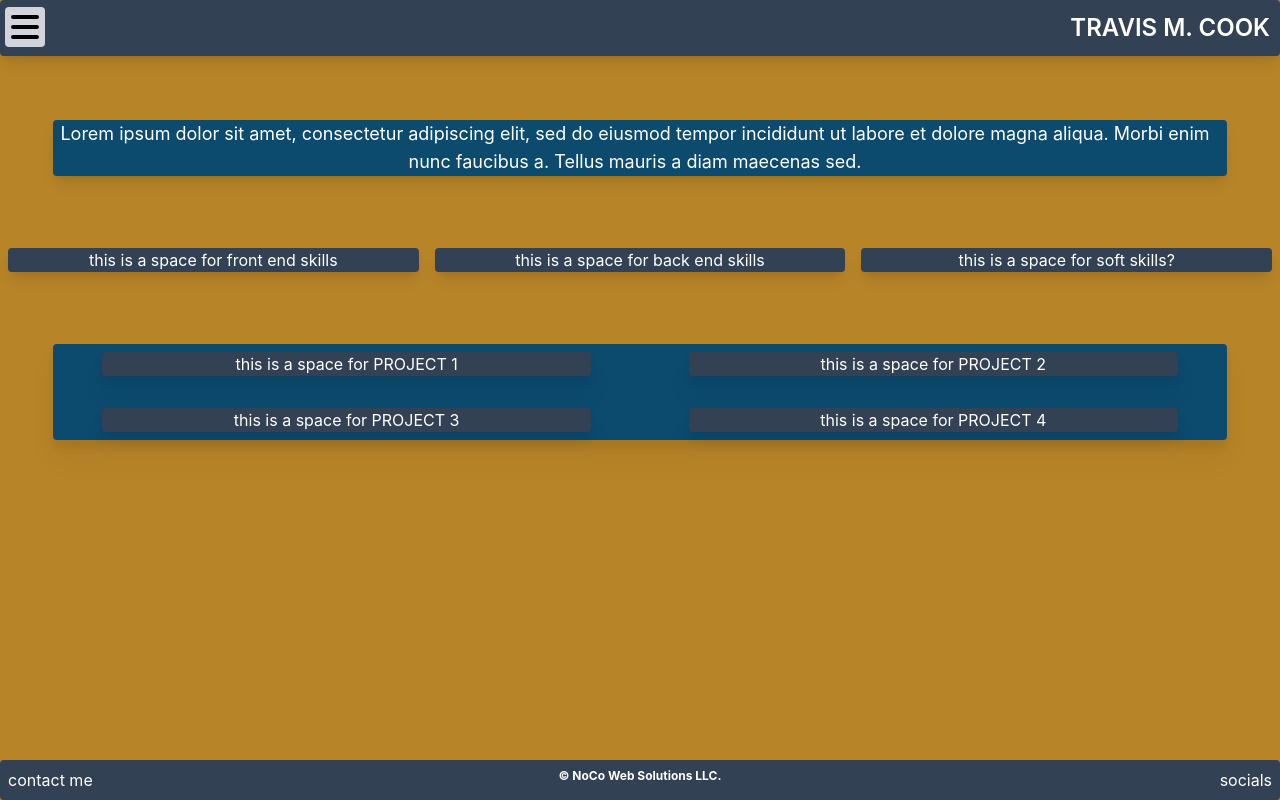
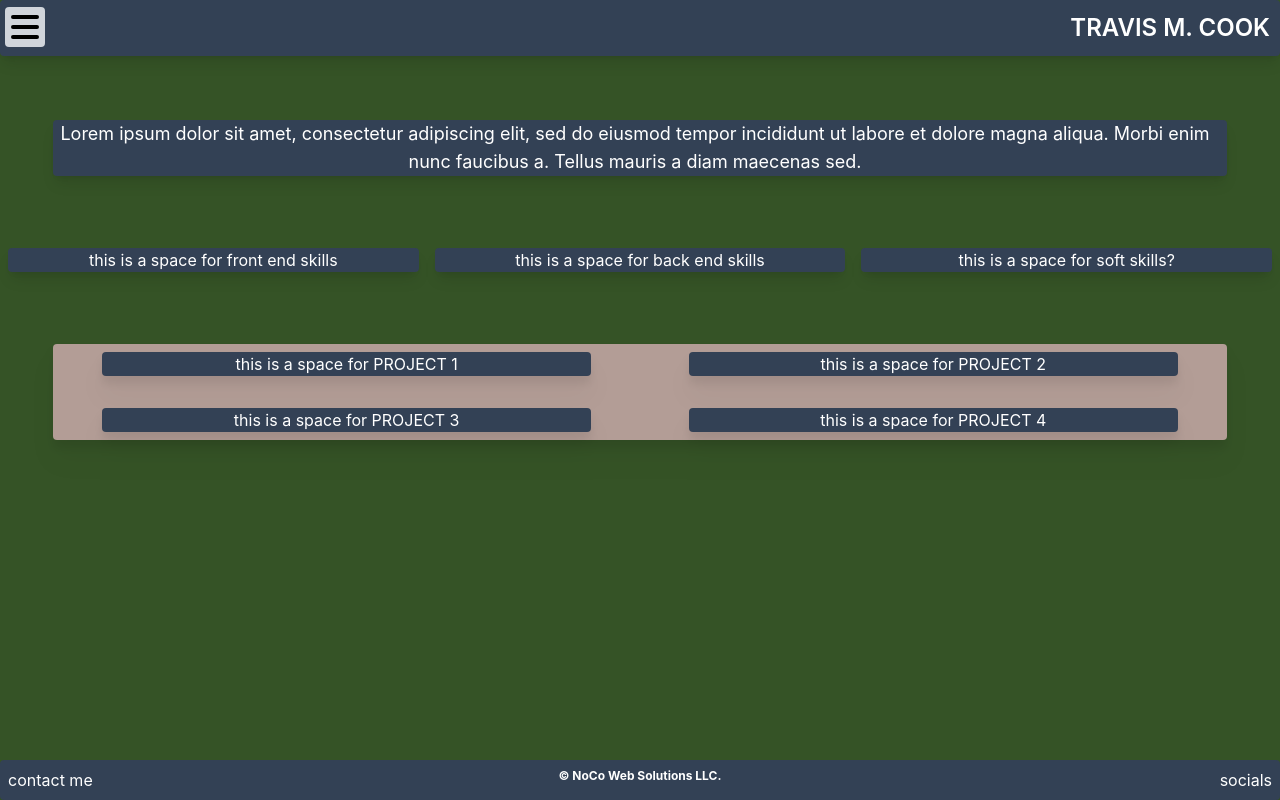
Before and after one commit to TravCook/reactportfolio, a React (Create React App) app: page / in a window 1280 px wide. Built offline with nearby package versions, Linux system fonts and the light colour scheme.

Commit message:
changed color pallette away from U of M

```diff
--- a/src/App.css
+++ b/src/App.css
@@ -1,7 +1,7 @@
 .App {
   text-align: center;
   height: 100vh;
-  background-color: #B78428;
+  background-color: #355326;
 }
 html, body, .app, #app>div {
   height: 100%
--- a/src/Components/aboutMe/aboutMe.css
+++ b/src/Components/aboutMe/aboutMe.css
@@ -1,5 +1,5 @@
 .infoDiv{
   text-align: center;
   padding-right: 10px;
-  margin:auto
+  margin:auto;
 }
--- a/src/Components/aboutMe/aboutMe.js
+++ b/src/Components/aboutMe/aboutMe.js
@@ -3,7 +3,7 @@ import "./aboutMe.css"
 function aboutMe(){
   return (
     <div className="my-16 mx-auto ">
-      <div className="text-white text-lg shadow-lg bg-sky-900 container rounded w-11/12 infoDiv">
+      <div className="text-white text-lg shadow-lg bg-slate-700 container rounded w-11/12 infoDiv">
       Lorem ipsum dolor sit amet, consectetur adipiscing elit, sed do eiusmod tempor incididunt ut labore et dolore magna aliqua. Morbi enim nunc faucibus a. Tellus mauris a diam maecenas sed.
       </div>
     </div>
--- a/src/Components/projects/projects.css
+++ b/src/Components/projects/projects.css
@@ -1,4 +1,3 @@
-.projectDiv{
-  text-align: center;
-  margin:auto;
+.projContainer{
+  background-color: #b39d96;
 }
--- a/src/Components/projects/projects.js
+++ b/src/Components/projects/projects.js
@@ -2,7 +2,7 @@ import "./projects.css"
 
 function projects(){
   return (
-    <div className="my-16 mx-auto bg-sky-900 rounded w-11/12 drop-shadow-xl">
+    <div className="projContainer my-16 mx-auto rounded w-11/12 drop-shadow-xl ">
       <div className="flex flex-row my-4">
         <div className="text-white mx-auto bg-slate-700 rounded basis-5/12 m-2 drop-shadow-xl">this is a space for PROJECT 1</div>
         <div className="text-white mx-auto bg-slate-700 rounded basis-5/12 m-2 drop-shadow-xl">this is a space for PROJECT 2</div>
```
